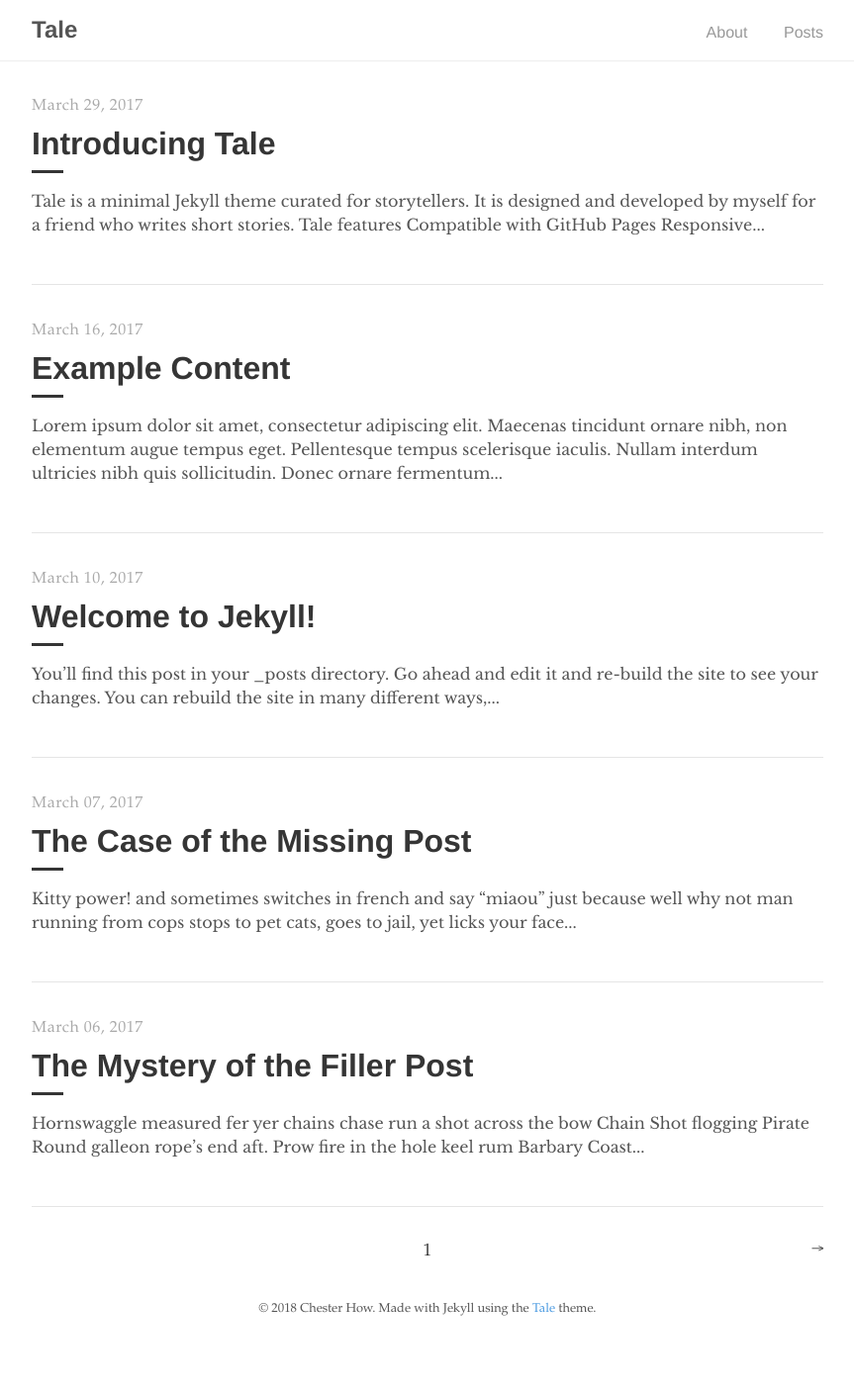
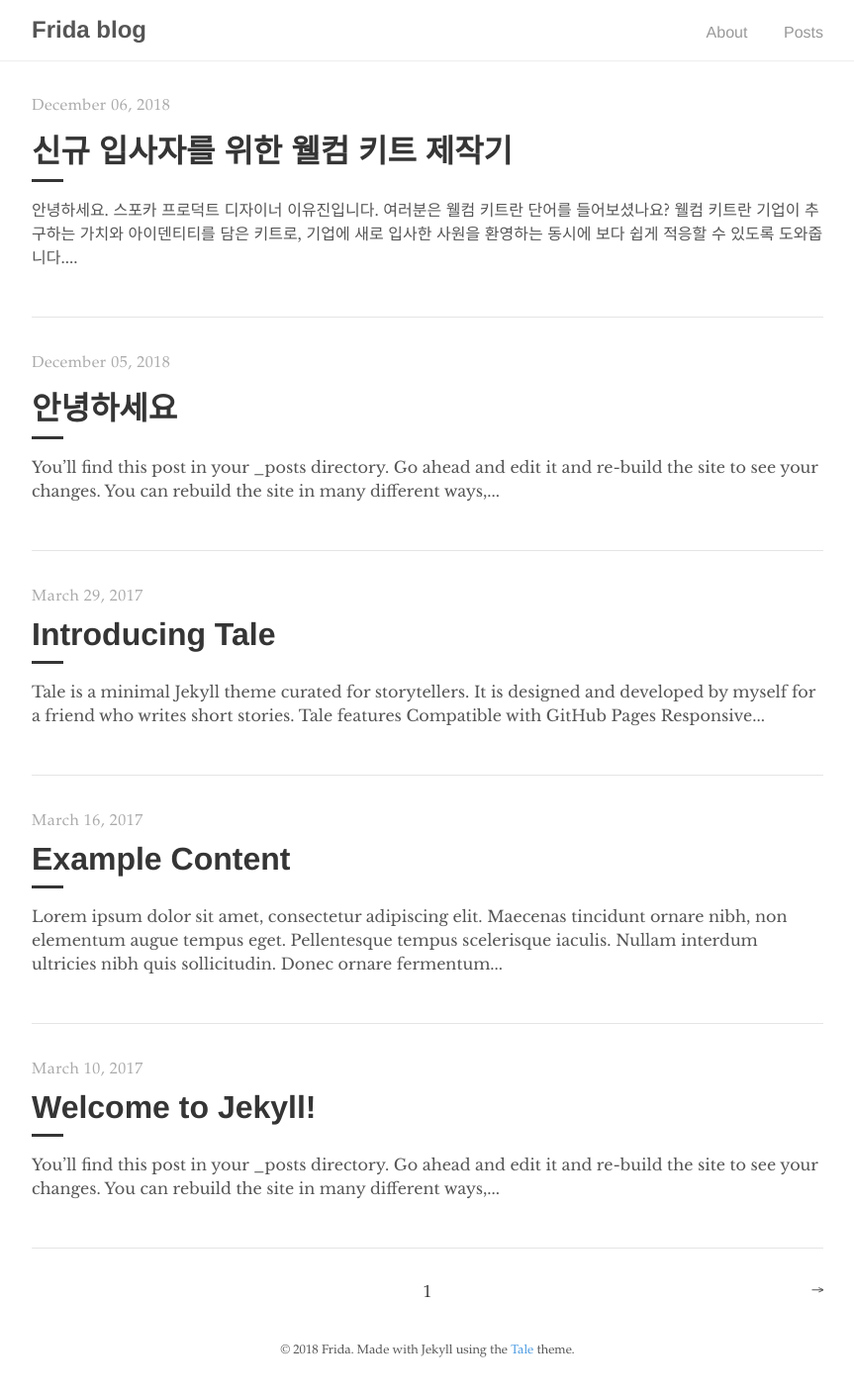
Before and after one commit to frida-hm/frida-hm.github.io, a Jekyll site: the page built from index.html, in a window 1280 px wide. Shown: the whole page at 99% size, without its empty margins (208-1071 px from the left). Built offline with Jekyll 4.4.1, drawn with Linux system fonts in a browser that asks for light colours; the list of posts is cut into pages by our own code; before the commit the page ends 1366 px from its top, so only the background shows below that.

Commit message:
post 글 1개 추가, config 정보 변경

```diff
--- a/_config.yml
+++ b/_config.yml
@@ -1,17 +1,17 @@
 # Site settings
-title:          Tale
-description:    "Minimal Jekyll theme for storytellers"
+title:          Frida blog
+description:    "디자이너 김혜민의 블로그입니다. spoqa에서 일하고 있습니다."
 baseurl:        ""
-url:            "https://chesterhow.github.io"
+url:            "https://frida-hm.github.io"
 
 # Google Analytics
 google_analytics: UA—XXXXXXXX-X
 
 # Author
 author:
-  name:         Chester How
-  url:          https://chester.how
-  email:        chesterhow@gmail.com
+  name:         Frida
+  url:          https://frida-hm.github.io
+  email:        heamin.hm.kim@gmail.com
 
 # Build settings
 markdown:       kramdown
--- /dev/null
+++ b/_posts/2018-12-05-welcome-to-jekyll.markdown
@@ -0,0 +1,25 @@
+---
+layout: post
+title:  "안녕하세요"
+date:   2018-12-05 13:00:28 +0900
+categories: jekyll update
+---
+You’ll find this post in your `_posts` directory. Go ahead and edit it and re-build the site to see your changes. You can rebuild the site in many different ways, but the most common way is to run `jekyll serve`, which launches a web server and auto-regenerates your site when a file is updated.
+
+To add new posts, simply add a file in the `_posts` directory that follows the convention `YYYY-MM-DD-name-of-post.ext` and includes the necessary front matter. Take a look at the source for this post to get an idea about how it works.
+
+Jekyll also offers powerful support for code snippets:
+
+{% highlight ruby %}
+def print_hi(name)
+  puts "Hi, #{name}"
+end
+print_hi('Tom')
+#=> prints 'Hi, Tom' to STDOUT.
+{% endhighlight %}
+
+Check out the [Jekyll docs][jekyll-docs] for more info on how to get the most out of Jekyll. File all bugs/feature requests at [Jekyll’s GitHub repo][jekyll-gh]. If you have questions, you can ask them on [Jekyll Talk][jekyll-talk].
+
+[jekyll-docs]: https://jekyllrb.com/docs/home
+[jekyll-gh]:   https://github.com/jekyll/jekyll
+[jekyll-talk]: https://talk.jekyllrb.com/
--- /dev/null
+++ b/_posts/2018-12-06-welcome-kit.md
@@ -0,0 +1,130 @@
+---
+layout: post
+title: "신규 입사자를 위한 웰컴 키트 제작기"
+author: 이유진
+---
+
+안녕하세요. 스포카 프로덕트 디자이너 이유진입니다. 여러분은 웰컴 키트란 단어를 들어보셨나요? 웰컴 키트란 기업이 추구하는 가치와 아이덴티티를 담은 키트로, 기업에 새로 입사한 사원을 환영하는 동시에 보다 쉽게 적응할 수 있도록 도와줍니다. 얼마 전 스포카 디자인팀 또한 웰컴 키트를 제작해 사내에 배포했는데요. 웰컴 키트를 제작하게 된 과정과 그 속에서 느낀 점을 공유합니다.
+
+<figure>
+  <img src="/images/2018-12-06/office.jpg"
+     style="margin: 0 auto;" />
+  <figcaption>
+  새로운 스포카 사무실 입구 전경
+  </figcaption>
+</figure>
+
+2018년 10월 22일, 스포카는 약 3년간 정들었던 선릉역을 떠나 역삼역 근처에 있는 새 사무실로 이전했습니다. 인테리어가 거의 되어있지 않던 이전과는 달리, 스포카의 색을 담은 공간이 되기 위해 크고 작은 부분을 신경 써서 인테리어를 진행한 사무실입니다. 덕분에 그 동안 스포카가 거쳐온 여섯 곳의 사무실 중 가장 멋지고 스포카다운 사무실이 되었는데요. 이러한 이전은 단순히 공간이 변한 게 아니라, 블록체인 프로젝트인 캐리 프로토콜의 서포터로서 영역을 넓히는 등 스포카의 성장과 변화를 상징하는 것이었기 때문에 의미가 남달랐습니다.
+
+스포카 디자인팀은 이런 사무실 이전에 맞추어 사원들에게 선물 같은 무언가를 주고 싶었고, ‘스포카의 아이덴티티가 담긴 굿즈’를 주면 어떨까 하는 아이디어가 떠올랐습니다. 모두에게 의미도 있고 최근에 늘어난 신규 입사자를 위한 키트로도 활용할 수 있을 것 같았습니다. 기존에도 신규 입사자에게 굿즈를 주곤 했지만, 오래전에 만들었거나 [파이콘 같은 개별 행사](https://spoqa.github.io/2018/08/09/pyconkr2018.html)를 위한 굿즈들이 대부분이라 모아놨을 때 통일성이 부족했습니다. 그래서 아예 새로운 굿즈 키트를 만들어야 할 필요성을 느끼고, 예산별로 제작이 가능한 굿즈 조합을 짜보았습니다.
+
+# 어떤 굿즈를 제작할까?
+
+웰컴 키트에 어떤 굿즈를 넣을지 선정하는 것은 생각보다 쉽지 않습니다. 지금이 굿즈의 시대라지만, 오히려 많은 굿즈가 범람하는 만큼 차별화되는 지점을 어떻게 만들어야 할지 고민이 되기 마련이니까요. 일단 디자인팀이 웰컴 키트에 바라는 조건은 다음과 같았습니다.
+
+- 사무실에 있는 시간이 긴 크리에이터, 밖에 있는 시간이 긴 사업본부 등 다양한 직군의 스포칸 모두에게 쓸모가 있어야 한다.
+- 회계팀과 협의하여 설정한 예산을 초과하지 않아야 한다.
+- 쉽게 접할 수 있는 흔한 굿즈가 아니었으면 좋겠다.
+- 무료로 배부하는 판촉물 느낌이 나지 않았으면 좋겠다.
+
+위와 같은 조건을 바탕으로 먼저 가능한 한 많은 굿즈들을 떠올려보고, 종류별로 구분했습니다. 이를 위해 국내외 다른 기업에서 제작했던 웰컴 키트에 대한 리서치도 함께 진행했습니다. 생각나는 굿즈 리스트를 죽 적어놓고 나니 크게 인쇄물, 문구/사무용품, 생활용품, 그리고 키트를 포장하는 방식으로 구분할 수 있었습니다.
+
+<figure>
+  <img src="/images/2018-12-06/list.png"
+     style="margin: 0 auto;" />
+</figure>
+
+떠오르는 굿즈를 많이 적어놓긴 했지만 그 중 몇몇을 선택해 새로운 구성을 만드는 일은 또 다른 문제였습니다. 총 예산을 바탕으로 키트에 어떤 굿즈를 넣을지 정해야 하는데, 이를 위해서는 모든 굿즈의 대략적인 가격대를 파악해야 했기 때문입니다. 이 과정에서 꽤 오랜 시간 10여 개가 넘는 굿즈의 판매 업체를 찾아보고 가장 적절한 가격대를 조사했습니다. 또한 이전에 제작했던 굿즈들을 함께 활용하고 싶었기 때문에 거기에 어울리는 굿즈가 무엇일지도 함께 고려해야 했습니다. 위에서 말한 요소들을 종합적으로 고려하기 위해, 각 굿즈별로 제작 업체와 최소 수량, 최종 견적 및 웹사이트를 한눈에 볼 수 있는 구글 스프레드시트를 만들었습니다.
+
+<figure>
+  <img src="/images/2018-12-06/sheet.png"
+     style="margin: 0 auto;" />
+  <figcaption>
+   여럿이 동시에 리서치를 진행하며 정보를 정리하기 위해 만든 구글 스프레드 시트
+  </figcaption>
+</figure>
+
+이렇게 각 굿즈의 대략적인 가격대를 파악하고 나서야 이를 조합해 여러 가지 경우의 수를 만들어 볼 수 있었습니다. 이때 비록 제안 단계지만 최대한 웰컴 키트가 완성된 모습을 상상할 수 있도록 각 굿즈의 디자인을 미리 완성해두었습니다. 그리고 실제 제품 이미지에 디자인을 합성해보며 실제로 제작되었을 때 디자인 의도가 잘 반영될 수 있을지도 꼼꼼히 검토했습니다. 거기에 더해 그동안 찾은 레퍼런스들과 가격대를 함께 명시해, 보다 구체적인 제안서를 만들었습니다.
+
+<figure>
+  <img src="/images/2018-12-06/doc_01.png"
+     style="margin: 0 auto;" />
+</figure>
+
+<figure>
+  <img src="/images/2018-12-06/doc_02.png"
+     style="margin: 0 auto;" />
+</figure>
+
+이후 팀 내외에서 여러 번 회의를 거쳐 웰컴 키트에 들어갈 굿즈가 정해졌고, 디자인팀은 본격적인 굿즈 제작에 착수했습니다. 이제 주문만 넣으면 된다고 생각하며 기뻐했지만 그 때는 알지 못했습니다. 아직 전체 과정의 반의 반도 오지 못했다는 걸...
+
+
+# 브랜드 아이덴티티를 다지는 계기
+
+웰컴 키트에는 기업의 아이덴티티와 가치가 담겨있기 때문에 로고와 브랜드 컬러를 반복적으로 사용하기 마련입니다. 사실 스포카는 [브랜드 아이덴티티 가이드라인](http://bi.spoqa.com)이 별도로 있을 정도로 브랜드 아이덴티티가 잘 정립되어 있는 기업 중 하나여서 컬러 등을 고민할 필요는 없었습니다. 하지만 스포카에서 제작한 폰트인 ‘스포카 한 산스'의 경우, 강한 캐릭터를 보여주기보다는 잘 읽히는 데에 초점을 맞춘 폰트이기에 굿즈 디자인에 활용하기에는 조금 아쉬웠습니다. 그러던 중 이전에 제작한 점주를 위한 웰컴 레터에 쓰여있는 ‘WELCOME!’이라는 단어가 눈에 들어왔습니다. 본래는 도도 포인트를 처음 사용하는 점주를 환영하는 인사말이었지만, 이를 웰컴 키트에도 동일하게 사용할 수 있을 것 같았습니다. 게다가 같은 폰트를 사용하면 스포카에서 제작한 여러 굿즈의 무드를 통일하는 데에도 도움이 되므로, Futura Heavy 를 프로젝트의 메인 폰트로 정했습니다.
+
+<figure>
+  <img src="/images/2018-12-06/welcome_letter.jpg"
+     style="margin: 0 auto;" />
+  <figcaption>
+   김동휘 디자이너가 제작한 점주를 위한 웰컴 레터
+  </figcaption>
+</figure>
+
+아이덴티티가 될 색상과 폰트도 정했겠다, 본격적으로 디자인을 진행하려 하는데 또 다른 어려움에 부딪혔습니다. 기업의 아이덴티티를 담은 굿즈에는 해당 기업의 대표적인 슬로건을 넣어 그들이 추구하는 가치를 나타내기 마련인데, 굿즈에 넣을 슬로건이 부재했던 것이죠. 사실 스포카에 공식 슬로건이 아예 없는 것은 아닙니다. 이전에도 대표 슬로건을 확립하려 했고 이로 인해 여러 번 슬로건이 바뀌었지만, 현재의 스포카를 나타낼 뾰족한 슬로건이 정해져 있지 않았습니다. 결국 스포카를 가장 잘 아는 건 스포칸이라는 생각에 사내 설문을 돌려 가장 적절한 슬로건을 추천받았습니다. 그중에서 가장 간결하고 스포카의 성격을 잘 드러내는 ‘Always Evolving’을 메인 슬로건으로 삼기로 했고, 이 슬로건을 스티커와 머그컵 디자인에 활용했습니다.
+
+<figure>
+  <img src="/images/2018-12-06/slogan.png"
+     style="margin: 0 auto;" />
+  <figcaption>
+   슬로건 선정을 위해 돌린 사내 설문
+  </figcaption>
+</figure>
+
+이런 긴 과정을 거쳐 드디어 스포카 웰컴 키트가 완성되었고, 덕분에 새 사무실 첫 출근날 모두에게 웰컴 키트를 선물처럼 드릴 수 있었습니다. 완성된 웰컴 키트는 스포카를 대표하는 블루 컬러와 화이트 컬러의 박스가 겹쳐진 형태를 하고 있습니다. 포장된 박스를 화살표 방향에 따라 열면, 두 개로 나눠진 박스가 책꽂이로 탈바꿈합니다. 책꽂이를 나란히 세우면 앞면에 쓰인 텍스트가 ‘dodo point’로 연결되어 어떤 순서로 놓아야 하는지 직감적으로 알 수 있습니다.
+
+박스 안을 살펴보면 대표 캐릭터인 ‘푸이'와 기업 슬로건이 자수로 새겨진 저지가 가장 먼저 눈에 띕니다. 적당한 두께감으로 어느 계절에든 입을 수 있고, 그레이 색상으로 너무 어둡지 않으면서도 때가 잘 타지 않습니다. 사용빈도가 높은 머그컵에는 저지에 쓰였던 슬로건을 좀 더 귀여운 글씨체로 변형해 사용했습니다. 옆에 놓인 폴더 안에는 환영의 인사말 담긴 웰컴 레터, 동료에게 쓸 수 있는 식사 및 커피 쿠폰 그리고 스티커가 담겨 있습니다. 스티커는 슬로건을 포함한 여러 진취적인 문장들과 기존 캐릭터를 활용해 제작했습니다.
+
+이렇게 웰컴 키트에 포함된 책꽂이 박스, 머그컵, 저지 등은 많은 스포칸에게 사랑받았고, 사무실 풍경을 스포카의 색으로 채우는 데에 일조했습니다. 많은 고민과 시간을 들여 만든 굿즈를, 바로 옆자리 동료가 매일매일 사용하는 모습을 볼 수 있어 저에게 있어서도 굉장히 뿌듯하고 귀중한 경험이 되었습니다.
+
+<figure>
+  <img src="/images/2018-12-06/kit_01.jpg"
+     style="margin: 0 auto;" />
+</figure>
+
+<figure>
+  <img src="/images/2018-12-06/kit_02.jpg"
+     style="margin: 0 auto;" />
+</figure>
+
+<figure>
+  <img src="/images/2018-12-06/kit_03.jpg"
+     style="margin: 0 auto;" />
+</figure>
+
+# 모든 서비스는 만든이를 닮는다
+
+브랜딩의 관점에서 웰컴 키트는 그저 단순한 굿즈의 모음이 아닙니다. 구성원들과 함께 가치를 공유하고, 신규 멤버가 회사에 안착하는 것을 도와 더 나은 협업 문화를 만들기 위한 인터널 브랜딩의 일종입니다. 예를 들어 스포카 웰컴 키트 안에는 ‘같이 커피 한 잔 / 점심 한 끼 하실래요?’라는 문장이 적힌 쿠폰이 들어있습니다. 선뜻 먼저 말을 걸기 어려운 신규 입사자가 다른 스포칸과 자연스럽게 친해질 계기를 만들고 빠르게 적응할 수 있도록 돕기 위함입니다. 지속적인 발전을 의미하는 문구 ‘Always Evolving’은 스포카라는 회사가 추구하는 바가 무엇인지를 직관적으로 느끼게 해줍니다. 사무실에서 매일 사용하는 머그컵이나 저지는 자연스럽게 팀에 대한 소속감을 높여줍니다. 이에 더해 스포카에서 시행하는 리모트 근무 제도나 닉네임 사용 같은 수평적인 사내 문화 등이 모여 종합적인 인터널 브랜딩을 구성합니다. 이렇게 내부에서부터 단단하게 다져나간 브랜딩은 서비스 자체의 브랜딩 확립에도 도움을 줍니다. 모든 서비스는 바로 그 서비스를 만든 사람을 닮아있기 때문입니다.
+
+사실 웰컴 키트란 외부에 공개될 일은 별로 없는 데에 비해 제작 비용은 많이 드는 편이기에 ‘굳이 저런 걸 만들어야 할 필요가 있나?’ 하는 의문을 가질 수도 있습니다. 그러나 이런 보이지 않는 가치를 가꾸고 키워나가는 것이 바로 브랜딩에 대한 투자이며, 해당 기업이 브랜드를 얼마나 중요하게 여기는지를 판단하는 척도라고 생각합니다. 대부분 브랜딩이라고 하면 대외적인 이미지처럼 바깥쪽을 향한 브랜딩을 떠올리기 마련입니다. 하지만 돌아보면 회사와 프로덕트에 가장 큰 믿음이 필요한 사람들은 바로 그걸 만들어가는 내부의 사람들입니다. 실제로 구글이 발표한 [‘성공적인 팀의 5가지 요소'](https://rework.withgoogle.com/blog/five-keys-to-a-successful-google-team) 중 가장 큰 비중을 차지하는 것이 ‘심리적 안정감(Psychological safety)'이었다고 합니다. 팀에 대한 믿음과 소속감이 업무 퍼포먼스에도 지대한 영향을 미친다는 뜻이죠. 어찌 보면 당연하지만, 자신이 속한 곳 그리고 자신이 만드는 것에 대한 믿음과 자신이 있어야 좋은 프로덕트가 나올 수 있지 않을까요?
+
+<figure>
+  <img src="/images/2018-12-06/use_01.jpg"
+     style="margin: 0 auto;" />
+</figure>
+
+<figure>
+  <img src="/images/2018-12-06/use_02.jpg"
+     style="margin: 0 auto;" />
+</figure>
+
+글을 마치며 웰컴 키트의 전체적인 모더레이션을 맡아주신 강영화님께 감사드립니다. 또 많은 스포칸이 애용하는 저지 디자인을 맡아주신 박지선 님께 감사드립니다. 마지막으로 귀여운 스티커 제작에 도움을 주신 김민지님께도 감사드립니다! 다양한 굿즈를 만들며 아이디어가 고갈될 때마다 스포카 디자인팀이 도움을 주셨기에 웰컴 키트를 완성할 수 있었습니다. 혹시 웰컴 키트를 사진으로 볼 수밖에 없어 아쉬운 분이 있다면 하단의 채용 정보를 확인해주세요. 스포칸에게는 웰컴 키트가 무료로 지급되니까요!
+
+그럼, 미래에 웰컴 키트를 제작하느라 막막한 누군가에게 도움이 되길 바라며 글을 마칩니다. 긴 글을 읽어주셔서 감사합니다.
+
+#### 웰컴 키트 디자인
+
+- 모더레이션 : 강영화
+- 디자인 : 이유진, 박지선
+- 디자인 도움: 김민지
+- 사진: 김진솔
```
